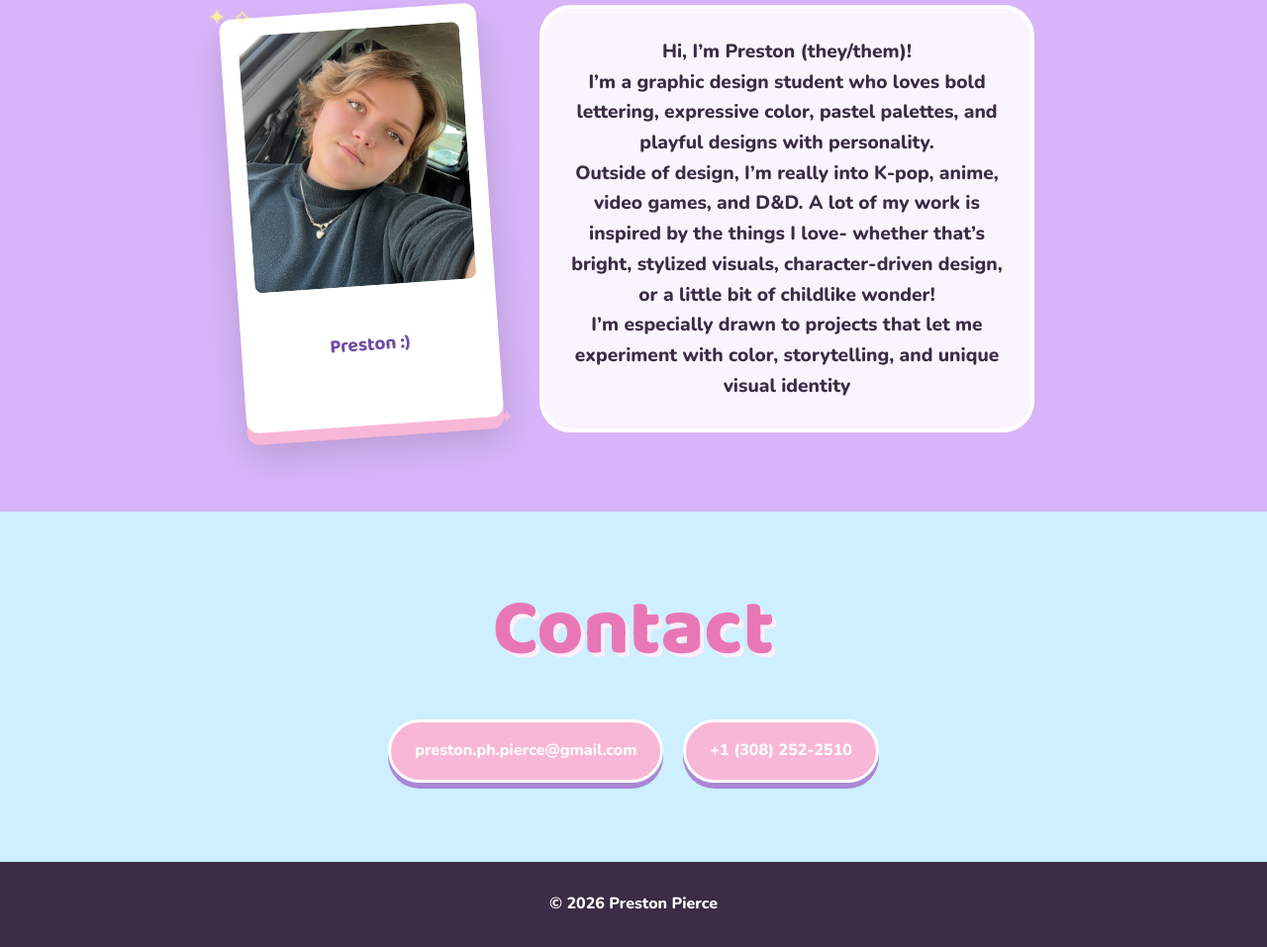
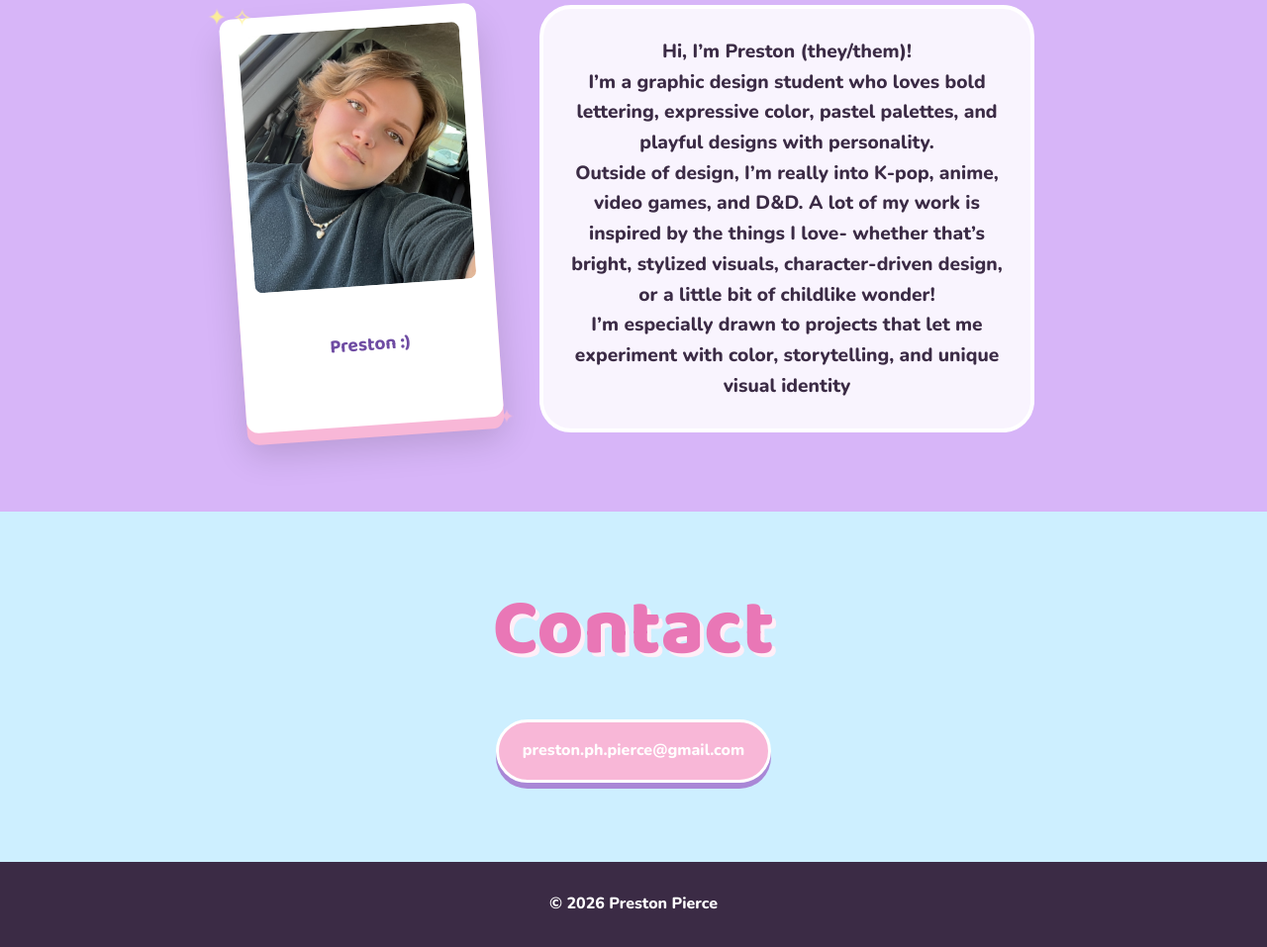
Before and after one commit to prespierce/PrestonPierceDesignPortfolio, a plain HTML site: page index.html in a window 1280 px wide. Shown: the part 2894-3851 px from the top of the page at 99% size. Drawn offline with nearby package versions, Linux system fonts and the light colour scheme.

Commit message:
Update index.html

```diff
--- a/index.html
+++ b/index.html
@@ -150,11 +150,6 @@
       preston.ph.pierce@gmail.com
     </a>
 
-    <a href="tel:+13082522510" class="contact-card">
-      +1 (308) 252-2510
-    </a>
-
-
   </div>
 </section>
   </main>
```
